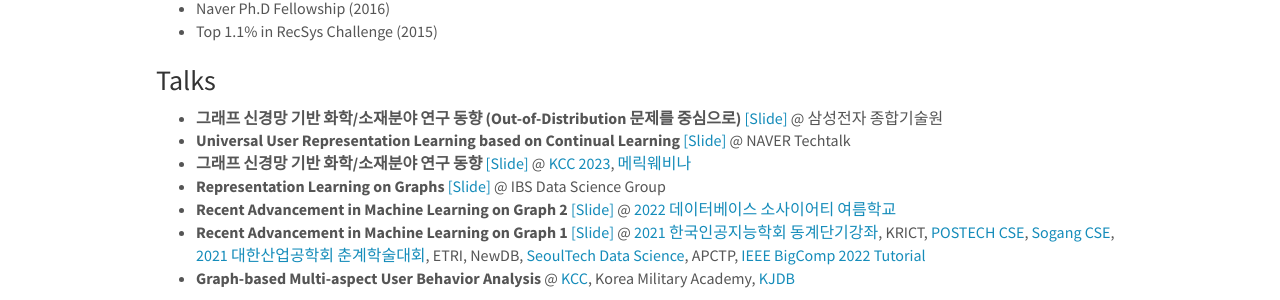
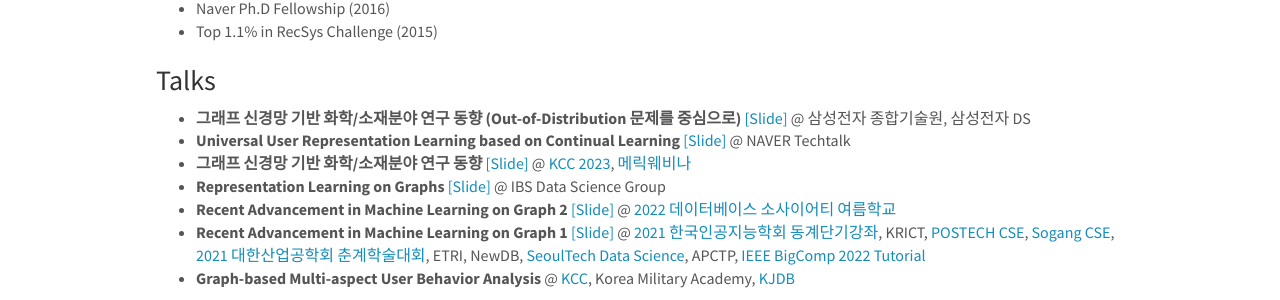
Before and after one commit to kaist-dsail/kaist-dsail.github.io, a Jekyll site: the page built from _pages/professor.md, in a window 1280 px wide and 900 px high, scrolled down 1976 px. Shown: the part 152-452 px from the top of the window. Built offline with Jekyll 4.4.1, drawn with Linux system fonts in a browser that asks for light colours; nearby versions of some CDN libraries.

Commit message:
Update professor.md

```diff
--- a/_pages/professor.md
+++ b/_pages/professor.md
@@ -127,7 +127,7 @@ permalink: /professor/
 - Top 1.1% in RecSys Challenge (2015)
 
 ### Talks
-- <b>그래프 신경망 기반 화학/소재분야 연구 동향 (Out-of-Distribution 문제를 중심으로)</b> <a href="https://kaist-dsail.github.io/files/SAIT2023.pdf" target="_blank">[Slide]</a> @ 삼성전자 종합기술원
+- <b>그래프 신경망 기반 화학/소재분야 연구 동향 (Out-of-Distribution 문제를 중심으로)</b> <a href="https://kaist-dsail.github.io/files/SAIT2023.pdf" target="_blank">[Slide]</a> @ 삼성전자 종합기술원, 삼성전자 DS
 - <b>Universal User Representation Learning based on Continual Learning</b> <a href="https://kaist-dsail.github.io/files/NAVER_Techtalk2023.pdf" target="_blank">[Slide]</a> @ NAVER Techtalk
 - <b>그래프 신경망 기반 화학/소재분야 연구 동향</b> <a href="https://kaist-dsail.github.io/files/KCC2023.pdf" target="_blank">[Slide]</a> @ <a href="https://www.kiise.or.kr/conference/main/getContent.do?CC=KCC&CS=2023&PARENT_ID=011500&content_no=1795" target="_blank">KCC 2023</a>,
 <a href="https://www.materic.or.kr/v2/mchannel/view.asp?id=6269&type=webinar" target="_blank">메릭웨비나</a>
```
